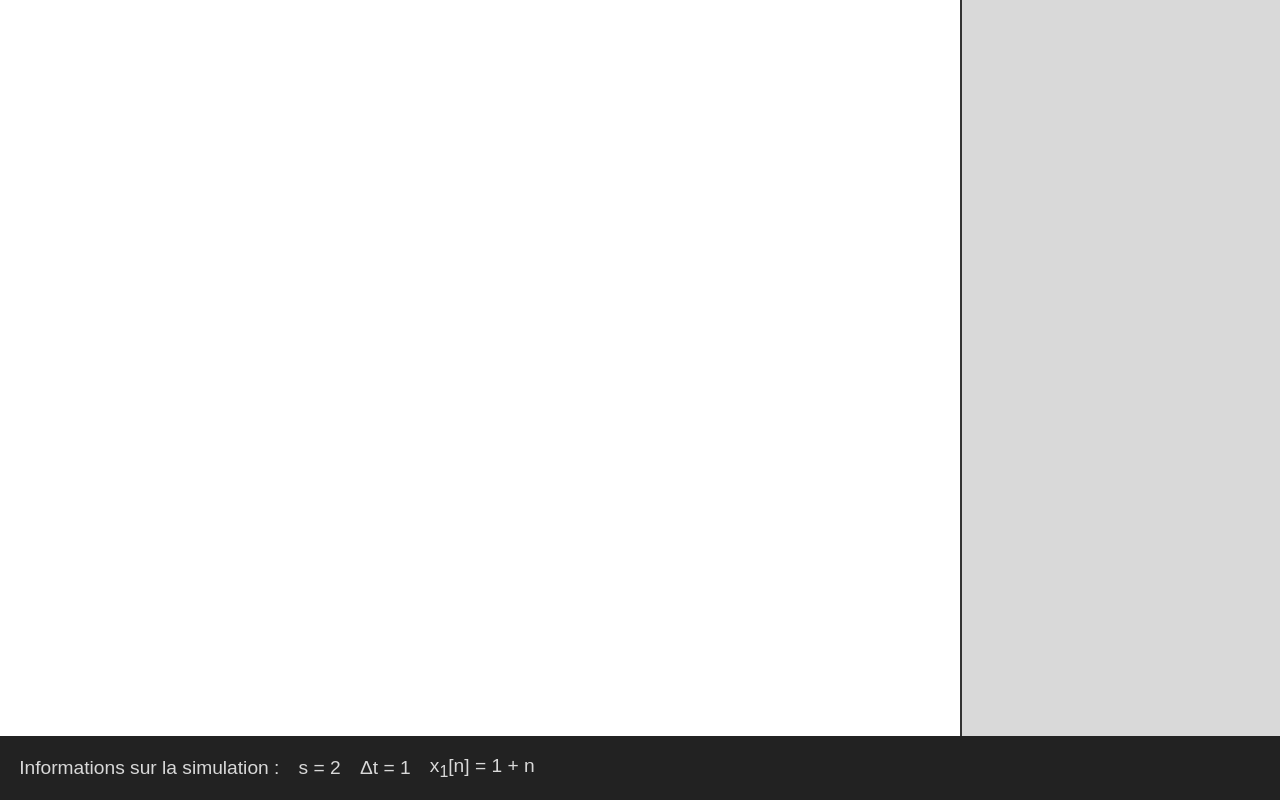
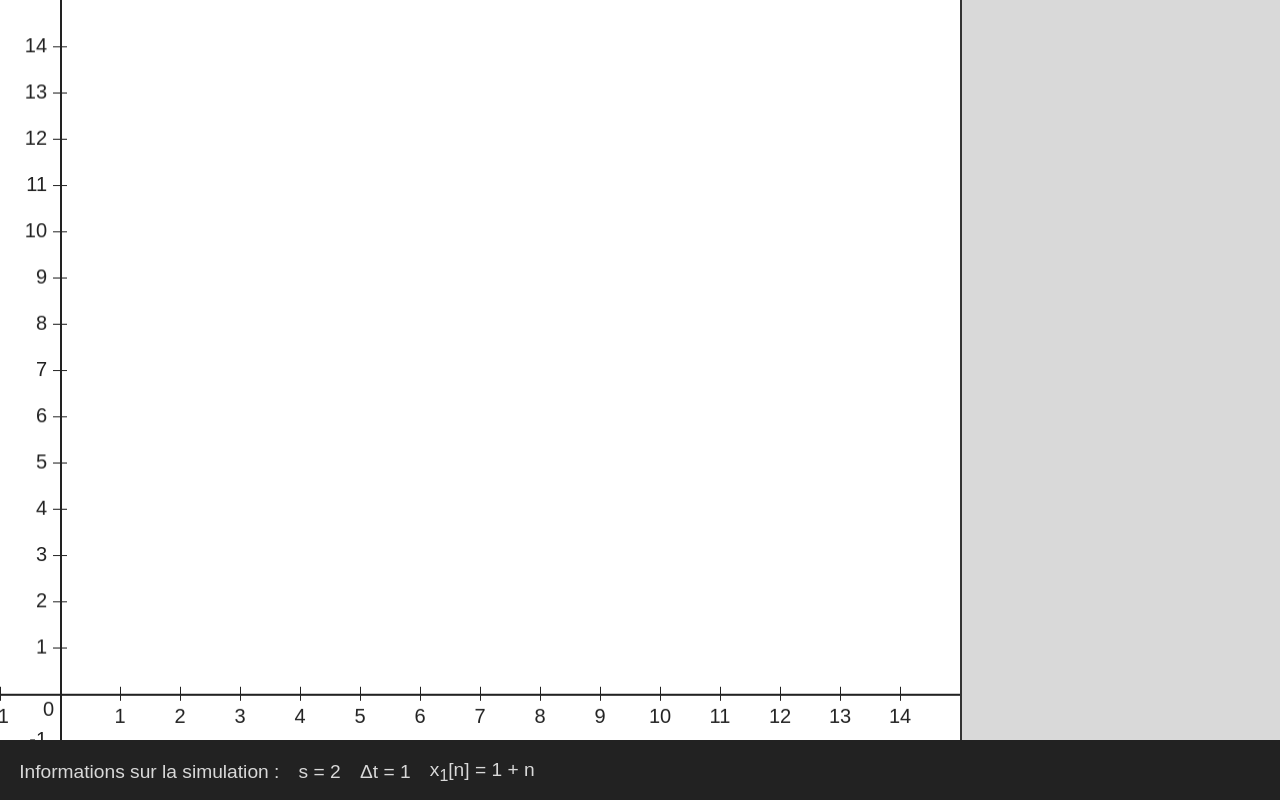
Before and after one commit to MartinHeywang/jumping-kangaroos, a website built with Vite: page index.html in a window 1280 px wide. Shown: the top 800 px of the page. Built offline with nearby package versions, Linux system fonts and the light colour scheme.

Commit message:
Drawn the x and y axis with grads

```diff
--- a/index.html
+++ b/index.html
@@ -5,14 +5,16 @@
         <link rel="icon" type="image/svg+xml" href="/vite.svg" />
         <meta name="viewport" content="width=device-width, initial-scale=1.0" />
 
-        <link rel="stylesheet" href="./src/scss/main.scss">
+        <link rel="stylesheet" href="./src/scss/main.scss" />
         <script type="module" src="/src/ts/main.ts" defer></script>
 
         <title>Jumping Kangaroos</title>
     </head>
     <body>
         <section id="simulation" class="section simulation">
-            <canvas class="simulation__graphic"></canvas>
+            <div class="simulation__graphic-wrapper">
+                <canvas class="simulation__graphic"></canvas>
+            </div>
             <div class="simulation__table"></div>
         </section>
         <section id="configuration" class="section configuration">
--- a/src/scss/simulation.scss
+++ b/src/scss/simulation.scss
@@ -4,8 +4,14 @@
     min-height: calc(100vh - 4rem);
 }
 
+.simulation__graphic-wrapper {
+    flex: 1;
+}
+
 .simulation__graphic {
-    flex: 1;
+    // because otherwise, the canvas does not take the full height
+    // but instead leaves a small bottom margin
+    min-height: 100%;
 }
 
 .simulation__table {
--- /dev/null
+++ b/src/ts/graph.ts
@@ -0,0 +1,86 @@
+const canvas = document.querySelector<HTMLCanvasElement>(".simulation__graphic")!;
+const ctx = canvas.getContext("2d")!;
+
+const minX = -1;
+const maxX = 15;
+
+const minY = -1;
+const maxY = 15;
+
+export function initGraphSimulation() {
+    canvas.width = canvas.parentElement!.clientWidth;
+    canvas.height = canvas.parentElement!.clientHeight;
+
+    drawAxis();
+}
+
+function drawAxis() {
+    const cw = canvas.width;
+    const ch = canvas.height;
+
+    const origin = { x: 0, y: 0 };
+    const canvasOrigin = axisToCanvas(origin);
+
+    const axisWidth = 2;
+
+    // draw the actual axis
+    ctx.fillStyle = "#222";
+    ctx.fillRect(canvasOrigin.x, 0, axisWidth, ch);
+    ctx.fillRect(0, canvasOrigin.y, cw, axisWidth);
+
+    // draw the O for the origin
+    ctx.font = "20px sans-serif";
+    ctx.textBaseline = "top";
+    ctx.textAlign = "right";
+
+    const textOffset = 6;
+
+    ctx.fillText(
+        "0",
+        canvasOrigin.x - textOffset,
+        canvasOrigin.y + textOffset
+    );
+
+    // draw the grads
+    const gradLength = 14;
+    const gradThickness = 1;
+
+    ctx.textAlign = "center";
+    ctx.textBaseline = "top";
+
+    for (let x = Math.ceil(minX); x < maxX; x++) {
+        if (x === 0) continue;
+
+        const { x: canvasX } = axisToCanvas({ x });
+        ctx.fillRect(canvasX, canvasOrigin.y - gradLength / 2, gradThickness, gradLength);
+
+        ctx.fillText(x.toString(), canvasX, canvasOrigin.y + gradLength / 2 + textOffset);
+    }
+
+    ctx.textAlign = "right";
+    ctx.textBaseline = "middle";
+
+    for (let y = Math.ceil(minY); y < maxY; y++) {
+        if (y === 0) continue;
+
+        const { y: canvasY } = axisToCanvas({ y });
+        ctx.fillRect(canvasOrigin.x - gradLength / 2, canvasY, gradLength, gradThickness);
+
+        ctx.fillText(y.toString(), canvasOrigin.x - gradLength / 2 - textOffset, canvasY);
+    }
+}
+
+function axisToCanvas(coords: { x?: number; y?: number }) {
+    const kx = canvas.width / (maxX - minX);
+    const ky = canvas.height / (maxY - minY);
+
+    // using Infinity here is quite odd
+    // but the goal here is to have a type of number whether
+    // we have passed a value or not
+    // (Infinity only appears if we did not, so it's no big problem)
+
+    return {
+        x: coords.x !== undefined ? (coords.x - minX) * kx : Infinity,
+        y: coords.y !== undefined ? canvas.height - (coords.y - minY) * ky : Infinity,
+    };
+}
--- a/src/ts/main.ts
+++ b/src/ts/main.ts
@@ -1,3 +1,4 @@
-console.log("Hello, world!");
+import { initGraphSimulation } from "./graph";
 
-export default {};
+initGraphSimulation();
+window.addEventListener("resize", initGraphSimulation);
```
